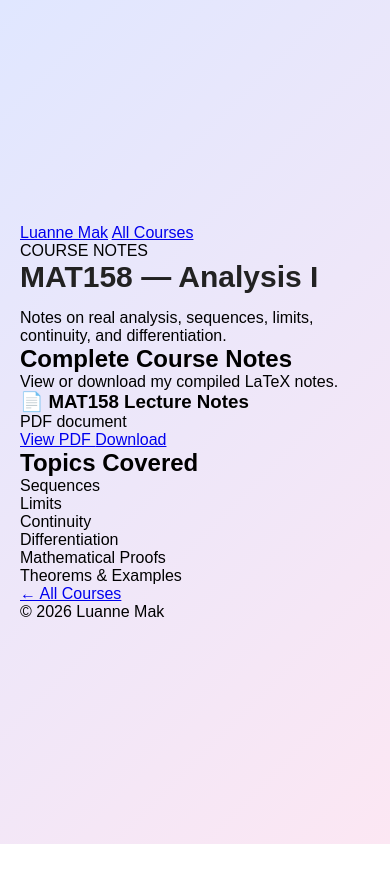
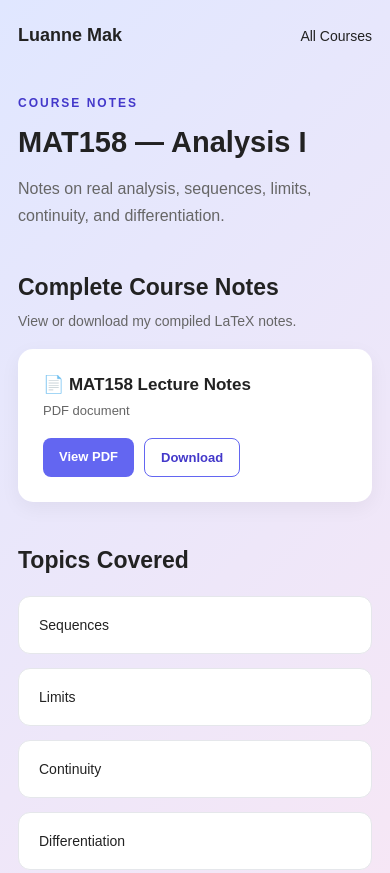
Before and after one commit to luannemhy-pixel/luannemhy-pixel.github.io, a plain HTML site: page mat158.html in a window 390 px wide. Shown: the top 873 px of the page. Before the commit the page ends 844 px from the top, so only its background shows below. Drawn offline with Linux system fonts and the light colour scheme.

Commit message:
Refactor global styles and homepage layout

```diff
--- a/style.css
+++ b/style.css
@@ -1,3 +1,7 @@
+
+/* ==================================
+   GLOBAL STYLES
+================================== */
 
 * {
   margin: 0;
@@ -5,37 +9,68 @@
   box-sizing: border-box;
 }
 
+:root {
+  --primary: #6366f1;
+  --primary-dark: #4338ca;
+  --text: #222;
+  --muted: #666;
+  --white: #fff;
+  --border: #e5e7eb;
+}
+
 body {
   min-height: 100vh;
+  font-family: Arial, Helvetica, sans-serif;
+  color: var(--text);
+  background: linear-gradient(
+    135deg,
+    #e0e7ff,
+    #fce7f3
+  );
+}
+
+a {
+  color: var(--primary-dark);
+}
+
+/* ==================================
+   HOMEPAGE
+================================== */
+
+body:has(.home-card) {
   display: flex;
   justify-content: center;
   align-items: center;
-  font-family: Arial, sans-serif;
-  background: linear-gradient(135deg, #e0e7ff, #fce7f3);
-  padding: 20px;
+  padding: 24px;
 }
 
-.card {
+.home-card {
   background: white;
-  padding: 50px 40px;
-  border-radius: 20px;
+  width: 100%;
+  max-width: 480px;
+  padding: 48px 40px;
+  border-radius: 22px;
   box-shadow: 0 15px 40px rgba(0,0,0,0.1);
   text-align: center;
-  max-width: 450px;
-  width: 100%;
 }
 
-h1 {
+.home-card h1 {
   font-size: 30px;
-  margin-bottom: 15px;
-  color: #222;
+  line-height: 1.3;
+  margin-bottom: 16px;
 }
 
 .subtitle {
+  color: var(--muted);
   font-size: 16px;
-  color: #666;
+  line-height: 1.6;
+}
+
+.bio {
+  color: #777;
+  font-size: 13px;
+  margin-top: 12px;
   margin-bottom: 30px;
-  line-height: 1.6;
 }
 
 .links {
@@ -46,58 +81,315 @@ h1 {
 
 .link-btn {
   display: block;
-  padding: 14px;
-  background: #6366f1;
+  width: 100%;
+  padding: 15px;
+  border-radius: 10px;
+  background: var(--primary);
   color: white;
+  font-size: 15px;
+  font-weight: 600;
   text-decoration: none;
-  border-radius: 10px;
-  font-weight: bold;
-  transition: 0.3s;
+  transition: all 0.2s ease;
 }
 
 .link-btn:hover {
-  background: #4338ca;
+  background: var(--primary-dark);
   transform: translateY(-2px);
 }
 
-
-.notes-page {
-  width: 100%;
-  max-width: 1000px;
-  padding: 40px;
+.home-footer {
+  margin-top: 30px;
+  font-size: 12px;
+  color: #999;
 }
 
-.notes-page h1 {
+/* ==================================
+   PAGE LAYOUT
+================================== */
+
+.page-container {
+  max-width: 1050px;
+  margin: 0 auto;
+  padding: 35px 24px 70px;
+}
+
+.top-nav {
+  display: flex;
+  justify-content: space-between;
+  align-items: center;
+  gap: 16px;
+  margin-bottom: 75px;
+}
+
+.top-nav a {
+  text-decoration: none;
+  color: var(--text);
+  font-size: 14px;
+}
+
+.top-nav .brand {
+  font-size: 18px;
+  font-weight: bold;
+}
+
+.top-nav a:hover {
+  color: var(--primary);
+}
+
+.page-header {
+  margin-bottom: 40px;
+}
+
+.eyebrow {
+  color: var(--primary-dark);
+  font-size: 12px;
+  font-weight: bold;
+  letter-spacing: 2px;
   margin-bottom: 15px;
 }
+
+.page-header h1 {
+  font-size: 38px;
+  line-height: 1.2;
+  margin-bottom: 15px;
+}
+
+.page-header > p:last-child {
+  color: var(--muted);
+  line-height: 1.7;
+  max-width: 650px;
+}
+
+/* ==================================
+   COURSE CARDS
+================================== */
 
 .course-grid {
   display: grid;
   grid-template-columns: repeat(
-    auto-fit, minmax(260px, 1fr)
+    auto-fit,
+    minmax(270px, 1fr)
   );
-  gap: 20px;
-  margin: 30px 0;
+  gap: 22px;
 }
 
 .course-card {
-  background: white;
-  padding: 25px;
-  border-radius: 15px;
-  box-shadow: 0 5px 20px rgba(0,0,0,0.08);
+  background: var(--white);
+  padding: 30px;
+  border-radius: 18px;
+  box-shadow: 0 8px 24px rgba(0,0,0,0.05);
+  transition: transform 0.2s ease;
+}
+
+.course-card:hover {
+  transform: translateY(-4px);
+}
+
+.course-tag {
+  display: inline-block;
+  background: #eef2ff;
+  color: var(--primary-dark);
+  padding: 6px 10px;
+  border-radius: 6px;
+  font-size: 11px;
+  font-weight: bold;
+  letter-spacing: 1px;
+  margin-bottom: 20px;
 }
 
 .course-card h2 {
+  font-size: 28px;
+  margin-bottom: 6px;
+}
+
+.course-card h3 {
+  font-size: 17px;
+  margin-bottom: 15px;
+  font-weight: 500;
+}
+
+.course-card p {
+  color: var(--muted);
+  line-height: 1.7;
+  font-size: 14px;
+  margin-bottom: 25px;
+}
+
+.course-link {
+  font-weight: bold;
+  text-decoration: none;
+  font-size: 14px;
+}
+
+.course-link:hover {
+  text-decoration: underline;
+}
+
+/* ==================================
+   COURSE RESOURCE PAGES
+================================== */
+
+.resource-section {
+  margin-top: 45px;
+}
+
+.resource-section h2 {
+  font-size: 23px;
   margin-bottom: 12px;
 }
 
-.course-card p {
-  line-height: 1.6;
+.section-description {
+  color: var(--muted);
+  font-size: 14px;
   margin-bottom: 20px;
 }
 
-.course-card a {
-  color: #4f46e5;
+.resource-card {
+  background: white;
+  border-radius: 15px;
+  padding: 25px;
+  display: flex;
+  justify-content: space-between;
+  align-items: center;
+  gap: 20px;
+  flex-wrap: wrap;
+  box-shadow: 0 6px 20px rgba(0,0,0,0.05);
+}
+
+.resource-card h3 {
+  font-size: 17px;
+  margin-bottom: 8px;
+}
+
+.resource-card p {
+  font-size: 13px;
+  color: var(--muted);
+}
+
+.resource-actions {
+  display: flex;
+  gap: 10px;
+  flex-wrap: wrap;
+}
+
+.small-btn,
+.outline-btn {
+  display: inline-block;
+  padding: 11px 16px;
+  border-radius: 8px;
+  text-decoration: none;
+  font-size: 13px;
   font-weight: bold;
+}
+
+.small-btn {
+  background: var(--primary);
+  color: white;
+}
+
+.small-btn:hover {
+  background: var(--primary-dark);
+}
+
+.outline-btn {
+  border: 1px solid var(--primary);
+  color: var(--primary-dark);
+}
+
+.outline-btn:hover {
+  background: #eef2ff;
+}
+
+.coming-soon {
+  color: #777;
+  background: #f3f4f6;
+  border-radius: 8px;
+  padding: 9px 12px;
+  font-size: 12px;
+}
+
+/* ==================================
+   TOPIC GRID
+================================== */
+
+.topic-grid {
+  display: grid;
+  grid-template-columns: repeat(
+    auto-fit,
+    minmax(180px, 1fr)
+  );
+  gap: 14px;
+  margin-top: 22px;
+}
+
+.topic-card {
+  background: white;
+  padding: 20px;
+  border-radius: 12px;
+  font-size: 14px;
+  font-weight: 500;
+  border: 1px solid var(--border);
+}
+
+/* ==================================
+   FOOTER
+================================== */
+
+.page-footer {
+  display: flex;
+  justify-content: space-between;
+  align-items: center;
+  gap: 20px;
+  margin-top: 75px;
+  padding-top: 25px;
+  border-top: 1px solid rgba(0,0,0,0.1);
+}
+
+.page-footer a {
+  font-size: 14px;
   text-decoration: none;
 }
+
+.page-footer p {
+  color: #777;
+  font-size: 12px;
+}
+
+/* ==================================
+   MOBILE RESPONSIVE
+================================== */
+
+@media (max-width: 600px) {
+  .home-card {
+    padding: 35px 24px;
+  }
+
+  .home-card h1 {
+    font-size: 25px;
+  }
+
+  .page-container {
+    padding: 25px 18px 50px;
+  }
+
+  .top-nav {
+    margin-bottom: 50px;
+  }
+
+  .page-header h1 {
+    font-size: 29px;
+  }
+
+  .course-grid {
+    grid-template-columns: 1fr;
+  }
+
+  .resource-card {
+    align-items: flex-start;
+  }
+
+  .page-footer {
+    flex-direction: column;
+    align-items: flex-start;
+  }
+}
```
